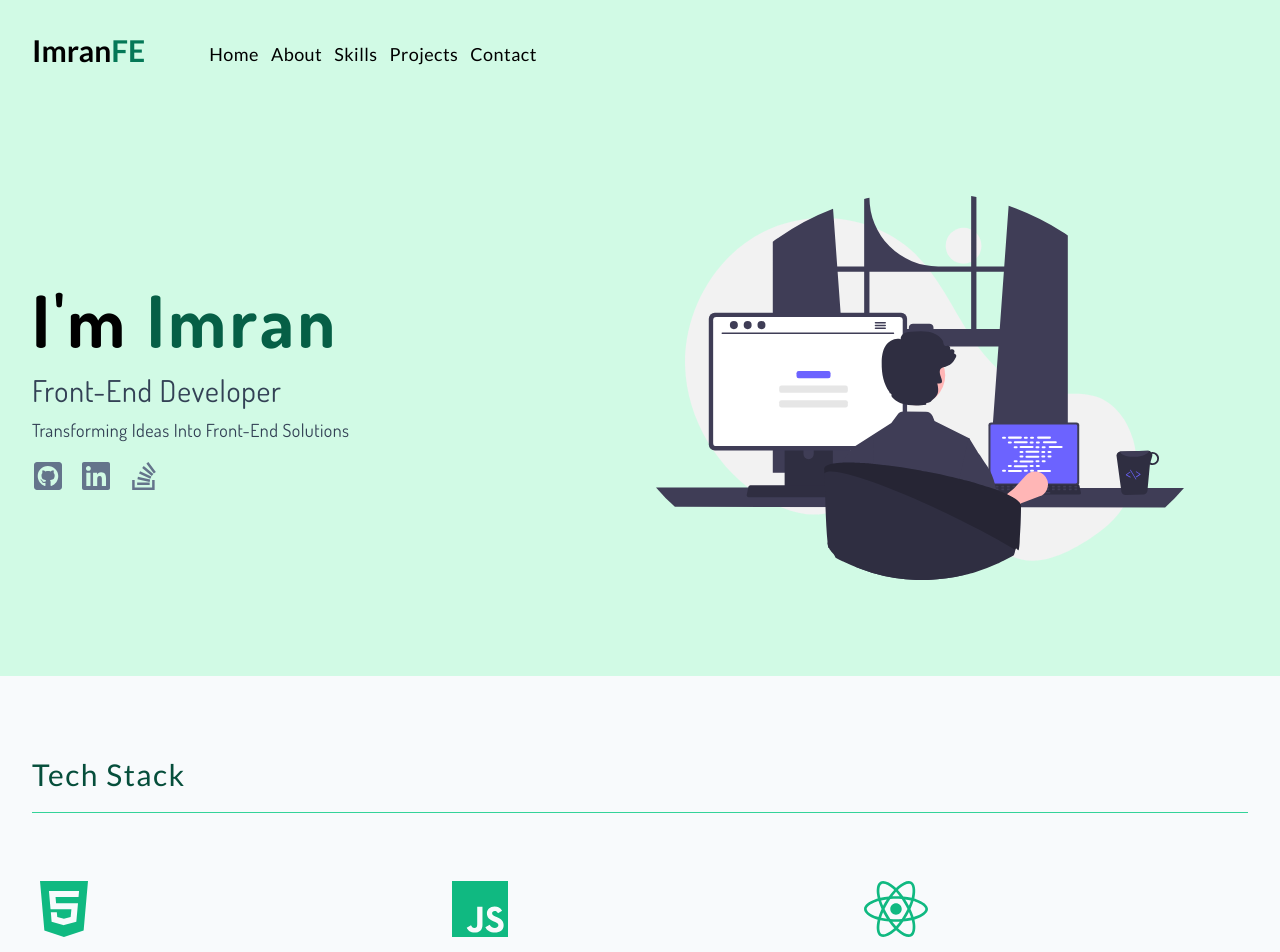
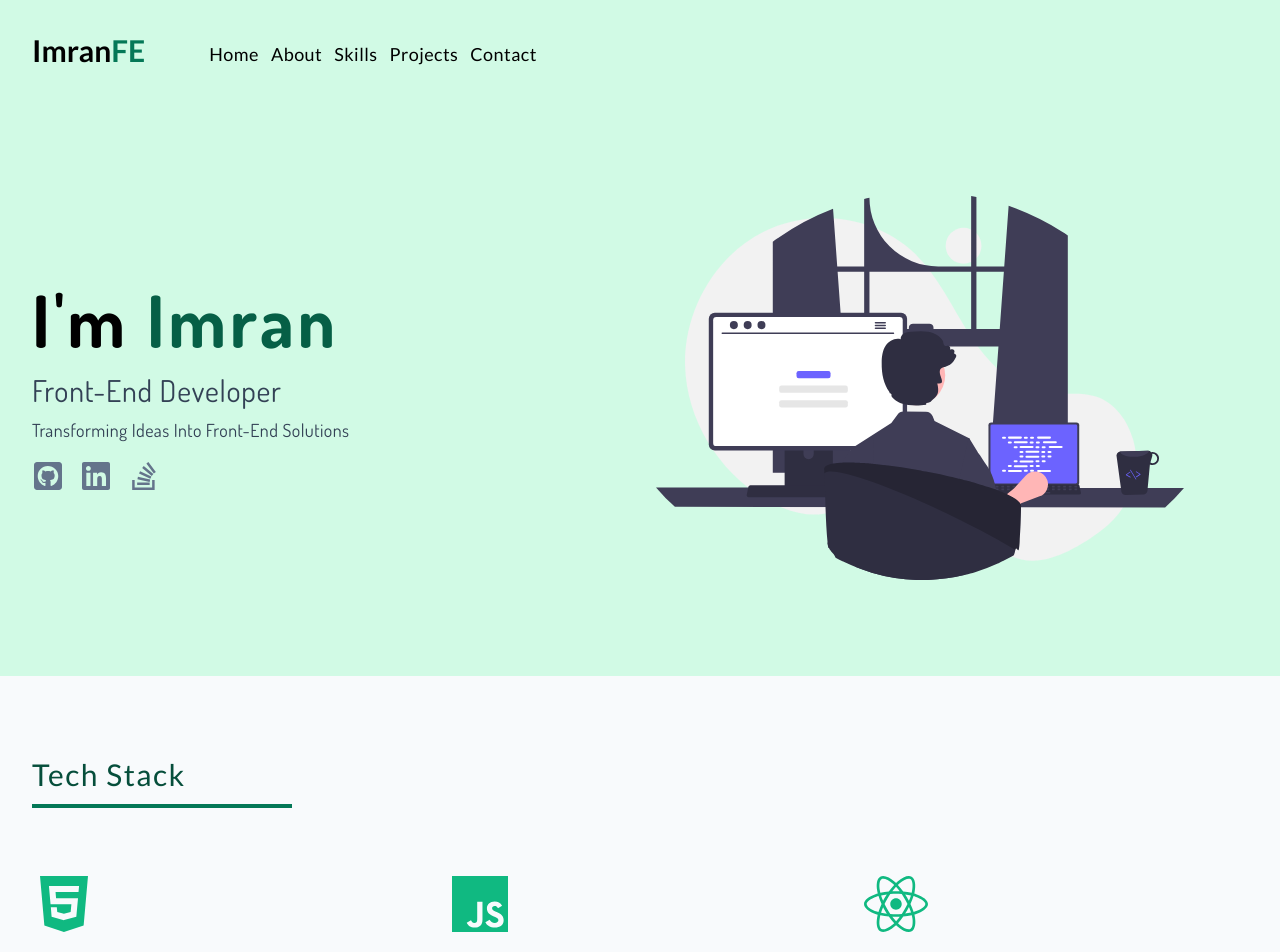
Before and after one commit to emmeiwhite/imran-portfolio-2024, a React (Vite) app: page / in a window 1280 px wide. Shown: the top 952 px of the page. Built offline with nearby package versions, Linux system fonts and the light colour scheme.

Commit message:
SectionTitle width fixed

```diff
--- a/src/components/SectionTitle.jsx
+++ b/src/components/SectionTitle.jsx
@@ -1,6 +1,6 @@
 export default function SectionTitle({ text }) {
   return (
-    <div className="border-b border-gray-200 pb-5 border-b border-emerald-400 ">
+    <div className="border-b-4 pb-3 border-b border-emerald-700 inline-block w-[260px]">
       <h2 className="text-3xl font-medium tracking-wider capitalize text-emerald-900">
         {text}
       </h2>
```
